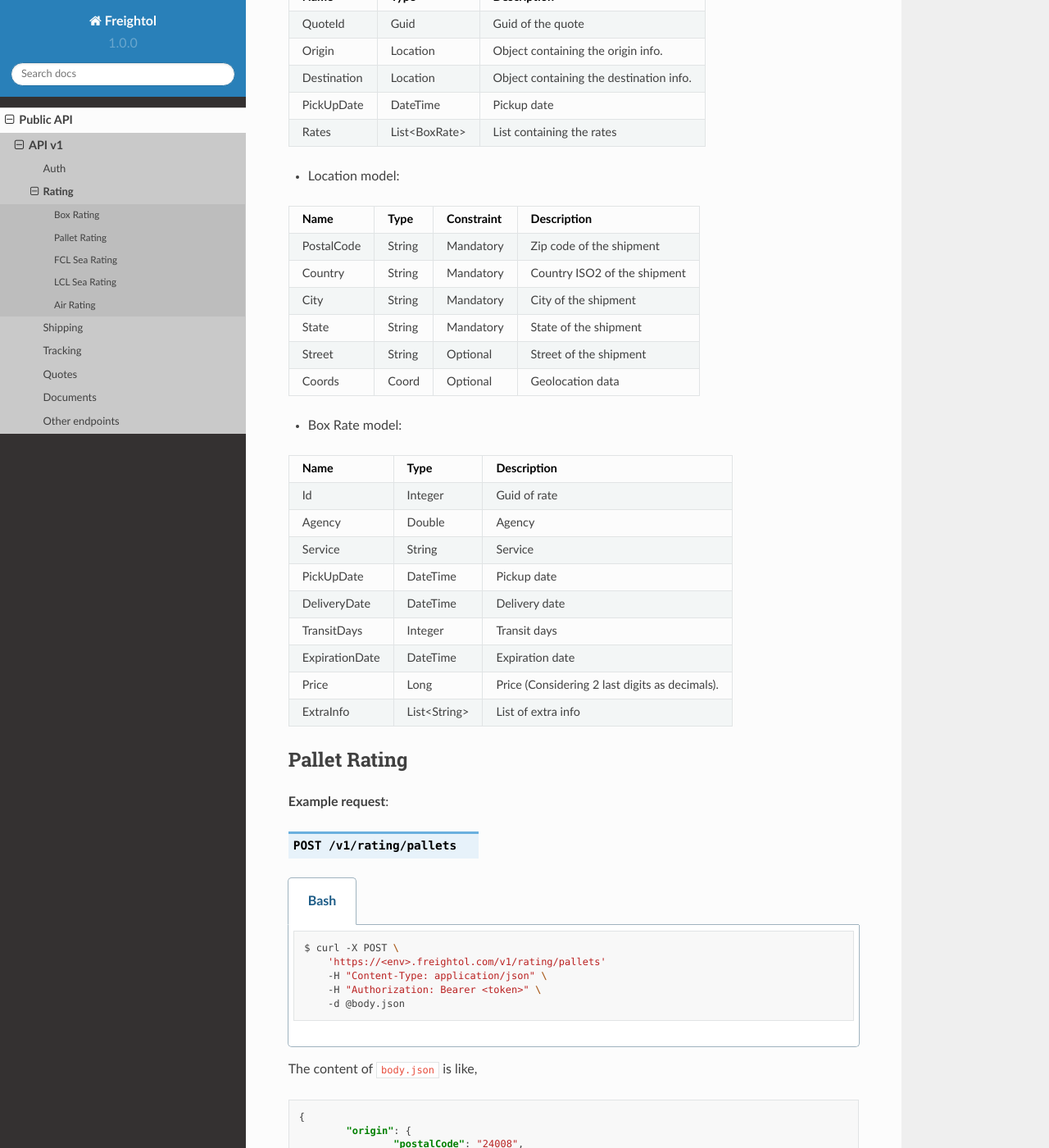
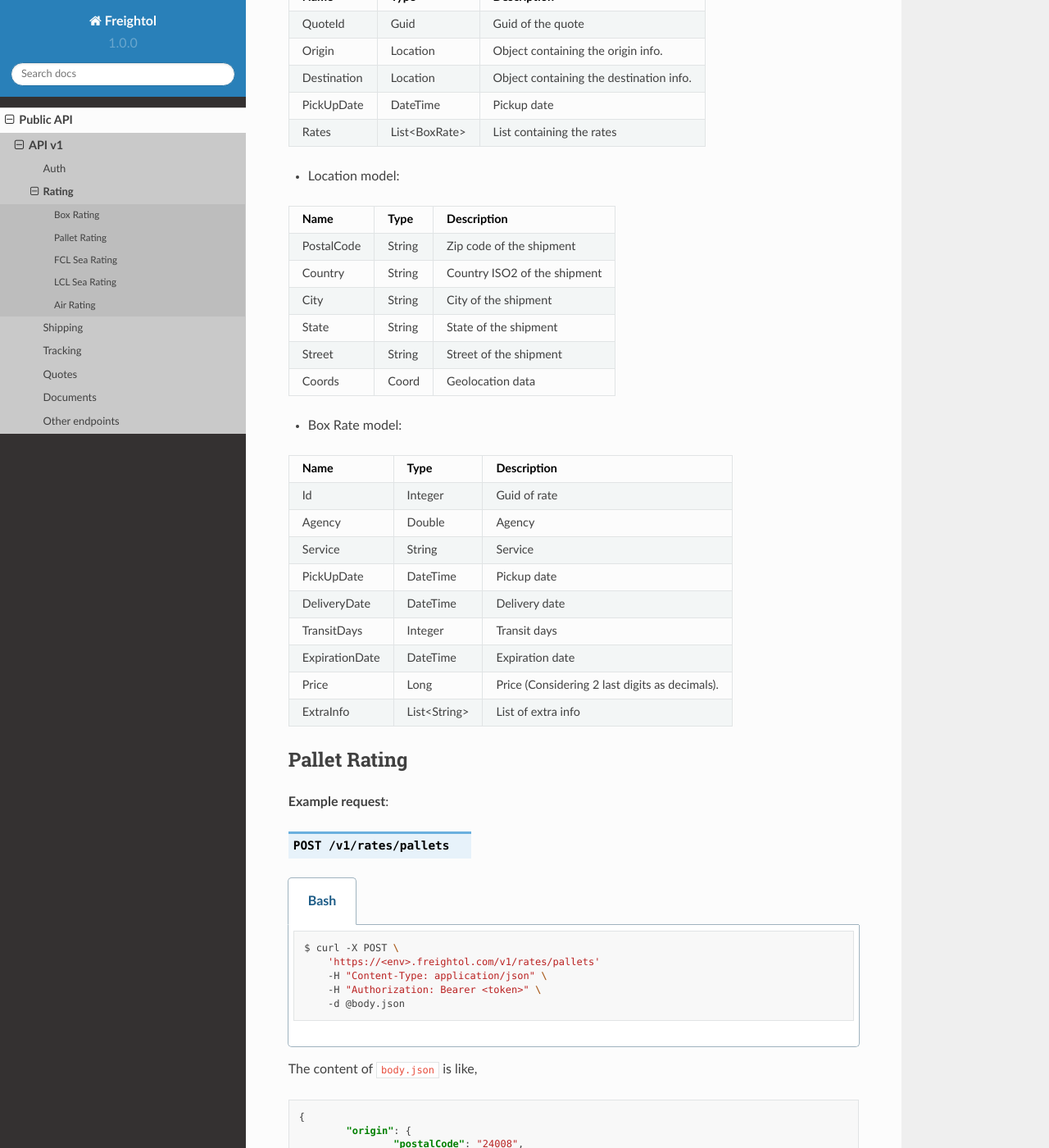
Before and after one commit to PabMartinez/Api-docs, a Sphinx documentation site: the page built from docs/source/api/v1/rating/index.rst, in a window 1280 px wide and 1400 px high, scrolled down 4139 px. Shown: the whole window at 82% size. Built offline with Sphinx 7.4.7 and the Read the Docs theme 2.0.0, drawn with Linux system fonts in a browser that asks for light colours; some of the changed text lies outside the part shown.

Commit message:
Fix constraint and rates

```diff
--- a/docs/source/api/v1/documents/index.rst
+++ b/docs/source/api/v1/documents/index.rst
@@ -81,7 +81,7 @@ Download a given shipment document
 
 **Example request**:
 
-.. http:get:: /v1/documents/shipment/(guid: shipment_id)/download
+.. http:get:: /v1/documents/shipment/(guid: document_id)/download
 
 
 .. tabs::
--- a/docs/source/api/v1/rating/index.rst
+++ b/docs/source/api/v1/rating/index.rst
@@ -8,7 +8,7 @@ Box Rating
 
 **Example request**:
 
-.. http:post:: /v1/rating/boxes
+.. http:post:: /v1/rates/boxes
 
 
 .. tabs::
@@ -16,7 +16,7 @@ Box Rating
     .. code-tab:: bash
 
         $ curl -X POST \
-            'https://<env>.freightol.com/v1/rating/boxes' \
+            'https://<env>.freightol.com/v1/rates/boxes' \
             -H "Content-Type: application/json" \
             -H "Authorization: Bearer <token>" \
             -d @body.json
@@ -226,16 +226,16 @@ Rates             List<BoxRate>    List containing the rates
 
 * Location model:
 
-=============     ========    =============      =======================================
-Name              Type        Constraint          Description
-=============     ========    =============      =======================================
-PostalCode        String      Mandatory 	      Zip code of the shipment
-Country           String      Mandatory 	      Country ISO2 of the shipment
-City              String      Mandatory 	      City of the shipment
-State             String      Mandatory 	      State of the shipment
-Street            String      Optional 	     	  Street of the shipment
-Coords            Coord       Optional 	      	  Geolocation data
-=============     ========    =============      =======================================
+=============     ========    =======================================
+Name              Type        Description
+=============     ========    =======================================
+PostalCode        String      Zip code of the shipment
+Country           String      Country ISO2 of the shipment
+City              String      City of the shipment
+State             String      State of the shipment
+Street            String      Street of the shipment
+Coords            Coord       Geolocation data
+=============     ========    =======================================
 
 * Box Rate model:
 
@@ -260,7 +260,7 @@ Pallet Rating
 
 **Example request**:
 
-.. http:post:: /v1/rating/pallets
+.. http:post:: /v1/rates/pallets
 
 
 .. tabs::
@@ -268,7 +268,7 @@ Pallet Rating
     .. code-tab:: bash
 
         $ curl -X POST \
-            'https://<env>.freightol.com/v1/rating/pallets'
+            'https://<env>.freightol.com/v1/rates/pallets'
             -H "Content-Type: application/json" \
             -H "Authorization: Bearer <token>" \
             -d @body.json
@@ -537,7 +537,7 @@ FCL Sea Rating
 
 **Example request**:
 
-.. http:post:: /v1/rating/sea/fcl
+.. http:post:: /v1/rates/sea/fcl
 
 
 .. tabs::
@@ -545,7 +545,7 @@ FCL Sea Rating
     .. code-tab:: bash
 
         $ curl -X POST \
-            'https://<env>.freightol.com/v1/rating/sea/fcl' \
+            'https://<env>.freightol.com/v1/rates/sea/fcl' \
             -H "Content-Type: application/json" \
             -H "Authorization: Bearer <token>" \
             -d @body.json
@@ -1062,25 +1062,25 @@ HFLATRACK40      	40' Flat Rack High Cube
 
 * Location model:
 
-=============     ========    =============      =======================================
- Name              Type        Constraint        Description
-=============     ========    =============      =======================================
- PostalCode        String      Mandatory 	      PostalCode of the shipment
- Country           String      Mandatory 	      Country of the shipment
- City              String      Mandatory 	      City of the shipment
- State             String      Mandatory 	      State of the shipment
- Street            String      Optional 	      Street of the shipment
- Coords            Coord       Optional 	      Geolocation data
-=============     ========    =============      =======================================
+=============     ========    =======================================
+ Name              Type       Description
+=============     ========    =======================================
+ PostalCode        String     PostalCode of the shipment
+ Country           String     Country of the shipment
+ City              String     City of the shipment
+ State             String     State of the shipment
+ Street            String     Street of the shipment
+ Coords            Coord      Geolocation data
+=============     ========    =======================================
 
 * Coord model:
 
-=============     ========     =============    ======================================================
-Name              Type         Constraint       Description
-=============     ========     =============    ======================================================
-Lat               Double       Mandatory     	Location latitude, precision is (3, 6).
-Lng               Double       Mandatory 		Location longitude, precision is (3, 6).
-=============     ========     =============    ======================================================
+=============     ========     ======================================================
+Name              Type         Description
+=============     ========     ======================================================
+Lat               Double       Location latitude, precision is (3, 6).
+Lng               Double       Location longitude, precision is (3, 6).
+=============     ========     ======================================================
 
 * FCL Rate model:
 
@@ -1258,7 +1258,7 @@ LCL Sea Rating
 
 **Example request**:
 
-.. http:post:: /v1/rating/sea/lcl
+.. http:post:: /v1/rates/sea/lcl
 
 
 .. tabs::
@@ -1266,7 +1266,7 @@ LCL Sea Rating
     .. code-tab:: bash
 
         $ curl -X POST \
-            'https://<env>.freightol.com/v1/rating/sea/lcl' \
+            'https://<env>.freightol.com/v1/rates/sea/lcl' \
             -H "Content-Type: application/json" \
             -H "Authorization: Bearer <token>" \
             -d @body.json
@@ -1752,25 +1752,25 @@ CBM                       Double       Mandatory 	      CBM of the cargo
 
 * Location model:
 
-=============     ========    =============      =======================================
- Name              Type        Constraint        Description
-=============     ========    =============      =======================================
- PostalCode        String      Mandatory 	      PostalCode of the shipment
- Country           String      Mandatory 	      Country of the shipment
- City              String      Mandatory 	      City of the shipment
- State             String      Mandatory 	      State of the shipment
- Street            String      Optional 	      Street of the shipment
- Coords            Coord       Optional 	      Geolocation data
-=============     ========    =============      =======================================
+=============     ========    =======================================
+ Name              Type       Description
+=============     ========    =======================================
+ PostalCode        String     PostalCode of the shipment
+ Country           String     Country of the shipment
+ City              String     City of the shipment
+ State             String     State of the shipment
+ Street            String     Street of the shipment
+ Coords            Coord      Geolocation data
+=============     ========    =======================================
 
 * Coord model:
 
-=============     ========     =============    ======================================================
-Name              Type         Constraint       Description
-=============     ========     =============    ======================================================
-Lat               Double       Mandatory     	Location latitude, precision is (3, 6).
-Lng               Double       Mandatory 		Location longitude, precision is (3, 6).
-=============     ========     =============    ======================================================
+=============     ========     ======================================================
+Name              Type         Description
+=============     ========     ======================================================
+Lat               Double       Location latitude, precision is (3, 6).
+Lng               Double       Location longitude, precision is (3, 6).
+=============     ========     ======================================================
 
 * LCL Rate model:
 
@@ -1949,7 +1949,7 @@ Air Rating
 
 **Example request**:
 
-.. http:post:: /v1/rating/air
+.. http:post:: /v1/rates/air
 
 
 .. tabs::
@@ -1957,7 +1957,7 @@ Air Rating
     .. code-tab:: bash
 
         $ curl -X POST \
-			'https://<env>.freightol.com/v1/rating/air'
+			'https://<env>.freightol.com/v1/rates/air'
             -H "Content-Type: application/json" \
             -H "Authorization: Bearer <token>" \
             -d @body.json
@@ -2280,25 +2280,25 @@ Rates             List<AirRate>    List containing the rates
 
 * Location model:
 
-=============     ========    =============      =======================================
-Name              Type        Constraint         Description
-=============     ========    =============      =======================================
-PostalCode        String      Mandatory 	      PostalCode of the shipment
-Country           String      Mandatory 	      Country of the shipment
-City              String      Mandatory 	      City of the shipment
-State             String      Mandatory 	      State of the shipment
-Street            String      Optional 	      	  Street of the shipment
-coords            Coord       Optional 	      	  Geolocation data
-=============     ========    =============      =======================================
+=============     ========    =======================================
+Name              Type        Description
+=============     ========    =======================================
+PostalCode        String      PostalCode of the shipment
+Country           String      Country of the shipment
+City              String      City of the shipment
+State             String      State of the shipment
+Street            String      Street of the shipment
+coords            Coord       Geolocation data
+=============     ========    =======================================
 
 * Coord model:
 
-=============     ========     =============    ======================================================
-Name              Type         Constraint       Description
-=============     ========     =============    ======================================================
-Lat               Double       Mandatory        Location latitude, precision is (3, 6).
-Lng               Double       Mandatory 	    Location longitude, precision is (3, 6).
-=============     ========     =============    ======================================================
+=============     ========     ======================================================
+Name              Type         Description
+=============     ========     ======================================================
+Lat               Double       Location latitude, precision is (3, 6).
+Lng               Double       Location longitude, precision is (3, 6).
+=============     ========     ======================================================
 
 
 * Air Rate model:
```
